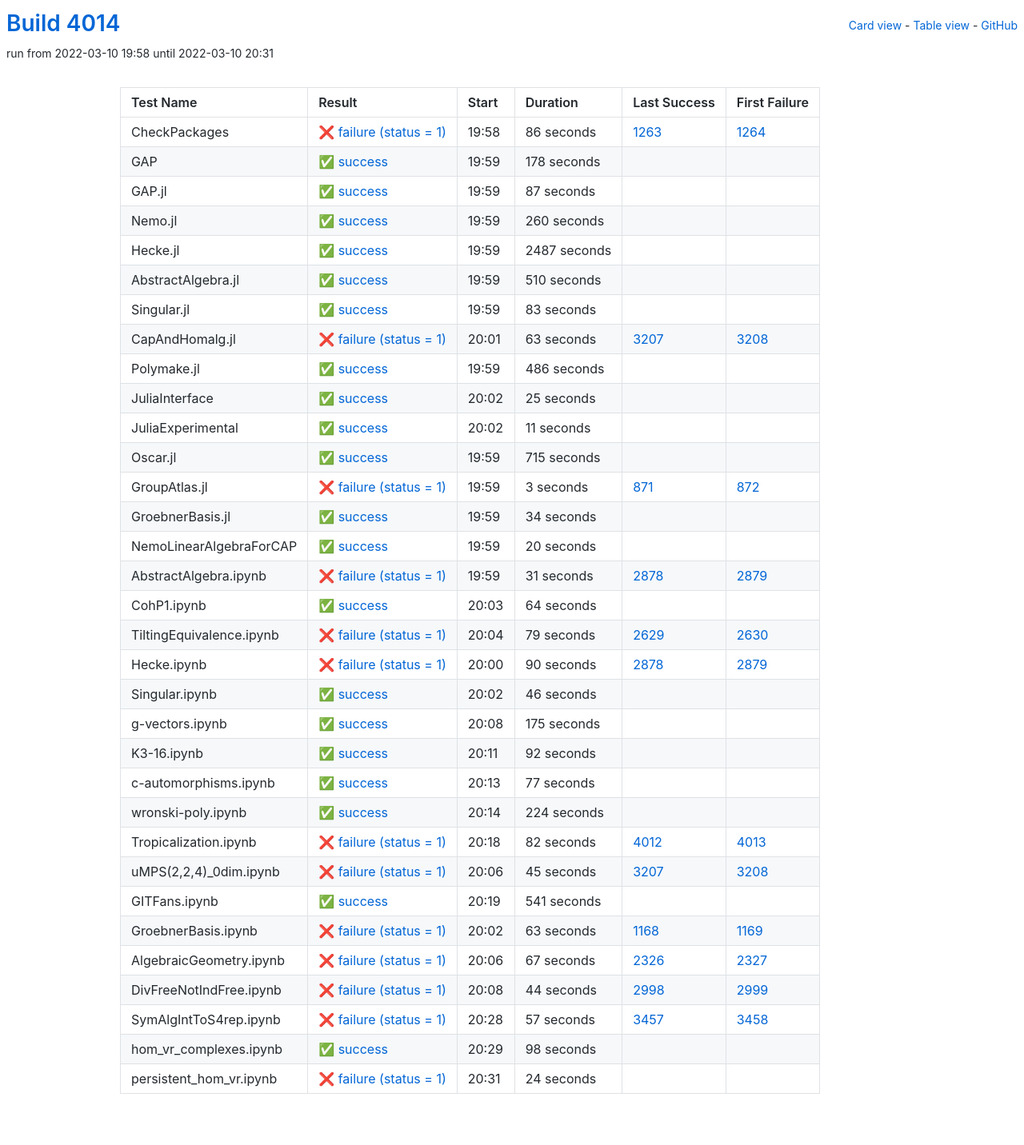
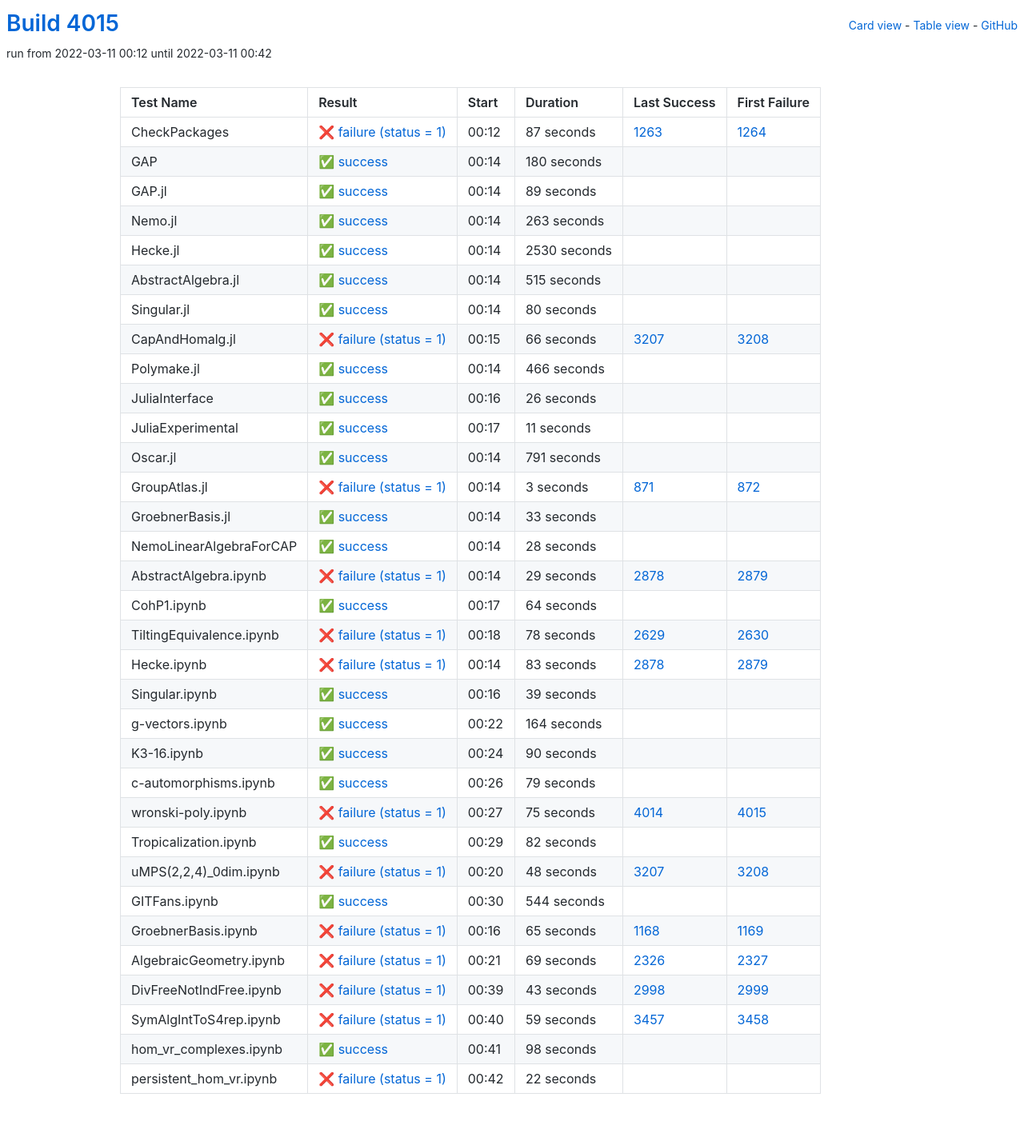
Before and after one commit to oscar-system/oscar-ci-status-stable, a Jekyll site: the page built from table.html, in a window 1280 px wide. Shown: the whole page at 80% size. Built offline with Jekyll 4.4.1, drawn with Linux system fonts in a browser that asks for light colours.

Commit message:
Build #4015

```diff
--- a/_data/ci.yml
+++ b/_data/ci.yml
@@ -1,6 +1,6 @@
 ---
-build: 4014
-build_url: https://oscarci.mathematik.uni-kl.de/job/oscar-stable/4014/
+build: 4015
+build_url: https://oscarci.mathematik.uni-kl.de/job/oscar-stable/4015/
 job: oscar-stable
 organization: oscar-system
 repo: oscar-ci-status-stable
@@ -8,128 +8,128 @@ repourl: https://github.com/oscar-system/oscar-ci-status-stable
 tests:
 - name: CheckPackages
   id: checkpackages
-  log: https://oscarci.mathematik.uni-kl.de/job/oscar-stable/4014/artifact/logs/build-4014/CheckPackages.log
-  start: 2022-03-10 19:58
+  log: https://oscarci.mathematik.uni-kl.de/job/oscar-stable/4015/artifact/logs/build-4015/CheckPackages.log
+  start: 2022-03-11 00:12
   success: false
   exitcode: 1
   status: failure
-  duration: 86
+  duration: 87
   last_success: 1263
   last_success_url: https://oscarci.mathematik.uni-kl.de/job/oscar-stable/1263/
   first_failure: 1264
   first_failure_url: https://oscarci.mathematik.uni-kl.de/job/oscar-stable/1264/
 - name: GAP
   id: gap
-  log: https://oscarci.mathematik.uni-kl.de/job/oscar-stable/4014/artifact/logs/build-4014/GAP.log
-  start: 2022-03-10 19:59
+  log: https://oscarci.mathematik.uni-kl.de/job/oscar-stable/4015/artifact/logs/build-4015/GAP.log
+  start: 2022-03-11 00:14
   success: true
   exitcode: 0
   status: success
-  duration: 178
+  duration: 180
   last_success: false
   last_success_url:
   first_failure: false
   first_failure_url:
 - name: GAP.jl
   id: gap-jl
-  log: https://oscarci.mathematik.uni-kl.de/job/oscar-stable/4014/artifact/logs/build-4014/GAP.jl.log
-  start: 2022-03-10 19:59
+  log: https://oscarci.mathematik.uni-kl.de/job/oscar-stable/4015/artifact/logs/build-4015/GAP.jl.log
+  start: 2022-03-11 00:14
   success: true
   exitcode: 0
   status: success
-  duration: 87
+  duration: 89
   last_success: false
   last_success_url:
   first_failure: false
   first_failure_url:
 - name: Nemo.jl
   id: nemo-jl
-  log: https://oscarci.mathematik.uni-kl.de/job/oscar-stable/4014/artifact/logs/build-4014/Nemo.jl.log
-  start: 2022-03-10 19:59
+  log: https://oscarci.mathematik.uni-kl.de/job/oscar-stable/4015/artifact/logs/build-4015/Nemo.jl.log
+  start: 2022-03-11 00:14
   success: true
   exitcode: 0
   status: success
-  duration: 260
+  duration: 263
   last_success: false
   last_success_url:
   first_failure: false
   first_failure_url:
 - name: Hecke.jl
   id: hecke-jl
-  log: https://oscarci.mathematik.uni-kl.de/job/oscar-stable/4014/artifact/logs/build-4014/Hecke.jl.log
-  start: 2022-03-10 19:59
+  log: https://oscarci.mathematik.uni-kl.de/job/oscar-stable/4015/artifact/logs/build-4015/Hecke.jl.log
+  start: 2022-03-11 00:14
   success: true
   exitcode: 0
   status: success
-  duration: 2487
+  duration: 2530
   last_success: false
   last_success_url:
   first_failure: false
   first_failure_url:
 - name: AbstractAlgebra.jl
   id: abstractalgebra-jl
-  log: https://oscarci.mathematik.uni-kl.de/job/oscar-stable/4014/artifact/logs/build-4014/AbstractAlgebra.jl.log
-  start: 2022-03-10 19:59
+  log: https://oscarci.mathematik.uni-kl.de/job/oscar-stable/4015/artifact/logs/build-4015/AbstractAlgebra.jl.log
+  start: 2022-03-11 00:14
   success: true
   exitcode: 0
   status: success
-  duration: 510
+  duration: 515
   last_success: false
   last_success_url:
   first_failure: false
   first_failure_url:
 - name: Singular.jl
   id: singular-jl
-  log: https://oscarci.mathematik.uni-kl.de/job/oscar-stable/4014/artifact/logs/build-4014/Singular.jl.log
-  start: 2022-03-10 19:59
+  log: https://oscarci.mathematik.uni-kl.de/job/oscar-stable/4015/artifact/logs/build-4015/Singular.jl.log
+  start: 2022-03-11 00:14
   success: true
   exitcode: 0
   status: success
-  duration: 83
+  duration: 80
   last_success: false
   last_success_url:
   first_failure: false
   first_failure_url:
 - name: CapAndHomalg.jl
   id: capandhomalg-jl
-  log: https://oscarci.mathematik.uni-kl.de/job/oscar-stable/4014/artifact/logs/build-4014/CapAndHomalg.jl.log
-  start: 2022-03-10 20:01
+  log: https://oscarci.mathematik.uni-kl.de/job/oscar-stable/4015/artifact/logs/build-4015/CapAndHomalg.jl.log
+  start: 2022-03-11 00:15
   success: false
   exitcode: 1
   status: failure
-  duration: 63
+  duration: 66
   last_success: 3207
   last_success_url: https://oscarci.mathematik.uni-kl.de/job/oscar-stable/3207/
   first_failure: 3208
   first_failure_url: https://oscarci.mathematik.uni-kl.de/job/oscar-stable/3208/
 - name: Polymake.jl
   id: polymake-jl
-  log: https://oscarci.mathematik.uni-kl.de/job/oscar-stable/4014/artifact/logs/build-4014/Polymake.jl.log
-  start: 2022-03-10 19:59
+  log: https://oscarci.mathematik.uni-kl.de/job/oscar-stable/4015/artifact/logs/build-4015/Polymake.jl.log
+  start: 2022-03-11 00:14
   success: true
   exitcode: 0
   status: success
-  duration: 486
+  duration: 466
   last_success: false
   last_success_url:
   first_failure: false
   first_failure_url:
 - name: JuliaInterface
   id: juliainterface
-  log: https://oscarci.mathematik.uni-kl.de/job/oscar-stable/4014/artifact/logs/build-4014/JuliaInterface.log
-  start: 2022-03-10 20:02
+  log: https://oscarci.mathematik.uni-kl.de/job/oscar-stable/4015/artifact/logs/build-4015/JuliaInterface.log
+  start: 2022-03-11 00:16
   success: true
   exitcode: 0
   status: success
-  duration: 25
+  duration: 26
   last_success: false
   last_success_url:
   first_failure: false
   first_failure_url:
 - name: JuliaExperimental
   id: juliaexperimental
-  log: https://oscarci.mathematik.uni-kl.de/job/oscar-stable/4014/artifact/logs/build-4014/JuliaExperimental.log
-  start: 2022-03-10 20:02
+  log: https://oscarci.mathematik.uni-kl.de/job/oscar-stable/4015/artifact/logs/build-4015/JuliaExperimental.log
+  start: 2022-03-11 00:17
   success: true
   exitcode: 0
   status: success
@@ -140,20 +140,20 @@ tests:
   first_failure_url:
 - name: Oscar.jl
   id: oscar-jl
-  log: https://oscarci.mathematik.uni-kl.de/job/oscar-stable/4014/artifact/logs/build-4014/Oscar.jl.log
-  start: 2022-03-10 19:59
+  log: https://oscarci.mathematik.uni-kl.de/job/oscar-stable/4015/artifact/logs/build-4015/Oscar.jl.log
+  start: 2022-03-11 00:14
   success: true
   exitcode: 0
   status: success
-  duration: 715
+  duration: 791
   last_success: false
   last_success_url:
   first_failure: false
   first_failure_url:
 - name: GroupAtlas.jl
   id: groupatlas-jl
-  log: https://oscarci.mathematik.uni-kl.de/job/oscar-stable/4014/artifact/logs/build-4014/GroupAtlas.jl.log
-  start: 2022-03-10 19:59
+  log: https://oscarci.mathematik.uni-kl.de/job/oscar-stable/4015/artifact/logs/build-4015/GroupAtlas.jl.log
+  start: 2022-03-11 00:14
   success: false
   exitcode: 1
   status: failure
@@ -164,44 +164,44 @@ tests:
   first_failure_url: https://oscarci.mathematik.uni-kl.de/job/oscar-stable/872/
 - name: GroebnerBasis.jl
   id: groebnerbasis-jl
-  log: https://oscarci.mathematik.uni-kl.de/job/oscar-stable/4014/artifact/logs/build-4014/GroebnerBasis.jl.log
-  start: 2022-03-10 19:59
+  log: https://oscarci.mathematik.uni-kl.de/job/oscar-stable/4015/artifact/logs/build-4015/GroebnerBasis.jl.log
+  start: 2022-03-11 00:14
   success: true
   exitcode: 0
   status: success
-  duration: 34
+  duration: 33
   last_success: false
   last_success_url:
   first_failure: false
   first_failure_url:
 - name: NemoLinearAlgebraForCAP
   id: nemolinearalgebraforcap
-  log: https://oscarci.mathematik.uni-kl.de/job/oscar-stable/4014/artifact/logs/build-4014/NemoLinearAlgebraForCAP.log
-  start: 2022-03-10 19:59
+  log: https://oscarci.mathematik.uni-kl.de/job/oscar-stable/4015/artifact/logs/build-4015/NemoLinearAlgebraForCAP.log
+  start: 2022-03-11 00:14
   success: true
   exitcode: 0
   status: success
-  duration: 20
+  duration: 28
   last_success: false
   last_success_url:
   first_failure: false
   first_failure_url:
 - name: AbstractAlgebra.ipynb
   id: abstractalgebra-ipynb
-  log: https://oscarci.mathematik.uni-kl.de/job/oscar-stable/4014/artifact/logs/build-4014/AbstractAlgebra.ipynb.log
-  start: 2022-03-10 19:59
+  log: https://oscarci.mathematik.uni-kl.de/job/oscar-stable/4015/artifact/logs/build-4015/AbstractAlgebra.ipynb.log
+  start: 2022-03-11 00:14
   success: false
   exitcode: 1
   status: failure
-  duration: 31
+  duration: 29
   last_success: 2878
   last_success_url: https://oscarci.mathematik.uni-kl.de/job/oscar-stable/2878/
   first_failure: 2879
   first_failure_url: https://oscarci.mathematik.uni-kl.de/job/oscar-stable/2879/
 - name: CohP1.ipynb
   id: cohp1-ipynb
-  log: https://oscarci.mathematik.uni-kl.de/job/oscar-stable/4014/artifact/logs/build-4014/CohP1.ipynb.log
-  start: 2022-03-10 20:03
+  log: https://oscarci.mathematik.uni-kl.de/job/oscar-stable/4015/artifact/logs/build-4015/CohP1.ipynb.log
+  start: 2022-03-11 00:17
   success: true
   exitcode: 0
   status: success
@@ -212,176 +212,176 @@ tests:
   first_failure_url:
 - name: TiltingEquivalence.ipynb
   id: tiltingequivalence-ipynb
-  log: https://oscarci.mathematik.uni-kl.de/job/oscar-stable/4014/artifact/logs/build-4014/TiltingEquivalence.ipynb.log
-  start: 2022-03-10 20:04
+  log: https://oscarci.mathematik.uni-kl.de/job/oscar-stable/4015/artifact/logs/build-4015/TiltingEquivalence.ipynb.log
+  start: 2022-03-11 00:18
   success: false
   exitcode: 1
   status: failure
-  duration: 79
+  duration: 78
   last_success: 2629
   last_success_url: https://oscarci.mathematik.uni-kl.de/job/oscar-stable/2629/
   first_failure: 2630
   first_failure_url: https://oscarci.mathematik.uni-kl.de/job/oscar-stable/2630/
 - name: Hecke.ipynb
   id: hecke-ipynb
-  log: https://oscarci.mathematik.uni-kl.de/job/oscar-stable/4014/artifact/logs/build-4014/Hecke.ipynb.log
-  start: 2022-03-10 20:00
+  log: https://oscarci.mathematik.uni-kl.de/job/oscar-stable/4015/artifact/logs/build-4015/Hecke.ipynb.log
+  start: 2022-03-11 00:14
   success: false
   exitcode: 1
   status: failure
-  duration: 90
+  duration: 83
   last_success: 2878
   last_success_url: https://oscarci.mathematik.uni-kl.de/job/oscar-stable/2878/
   first_failure: 2879
   first_failure_url: https://oscarci.mathematik.uni-kl.de/job/oscar-stable/2879/
 - name: Singular.ipynb
   id: singular-ipynb
-  log: https://oscarci.mathematik.uni-kl.de/job/oscar-stable/4014/artifact/logs/build-4014/Singular.ipynb.log
-  start: 2022-03-10 20:02
+  log: https://oscarci.mathematik.uni-kl.de/job/oscar-stable/4015/artifact/logs/build-4015/Singular.ipynb.log
+  start: 2022-03-11 00:16
   success: true
   exitcode: 0
   status: success
-  duration: 46
+  duration: 39
   last_success: false
   last_success_url:
   first_failure: false
   first_failure_url:
 - name: g-vectors.ipynb
   id: g-vectors-ipynb
-  log: https://oscarci.mathematik.uni-kl.de/job/oscar-stable/4014/artifact/logs/build-4014/g-vectors.ipynb.log
-  start: 2022-03-10 20:08
+  log: https://oscarci.mathematik.uni-kl.de/job/oscar-stable/4015/artifact/logs/build-4015/g-vectors.ipynb.log
+  start: 2022-03-11 00:22
   success: true
   exitcode: 0
   status: success
-  duration: 175
+  duration: 164
   last_success: false
   last_success_url:
   first_failure: false
   first_failure_url:
 - name: K3-16.ipynb
   id: k3-16-ipynb
-  log: https://oscarci.mathematik.uni-kl.de/job/oscar-stable/4014/artifact/logs/build-4014/K3-16.ipynb.log
-  start: 2022-03-10 20:11
+  log: https://oscarci.mathematik.uni-kl.de/job/oscar-stable/4015/artifact/logs/build-4015/K3-16.ipynb.log
+  start: 2022-03-11 00:24
   success: true
   exitcode: 0
   status: success
-  duration: 92
+  duration: 90
   last_success: false
   last_success_url:
   first_failure: false
   first_failure_url:
 - name: c-automorphisms.ipynb
   id: c-automorphisms-ipynb
-  log: https://oscarci.mathematik.uni-kl.de/job/oscar-stable/4014/artifact/logs/build-4014/c-automorphisms.ipynb.log
-  start: 2022-03-10 20:13
+  log: https://oscarci.mathematik.uni-kl.de/job/oscar-stable/4015/artifact/logs/build-4015/c-automorphisms.ipynb.log
+  start: 2022-03-11 00:26
   success: true
   exitcode: 0
   status: success
-  duration: 77
+  duration: 79
   last_success: false
   last_success_url:
   first_failure: false
   first_failure_url:
 - name: wronski-poly.ipynb
   id: wronski-poly-ipynb
-  log: https://oscarci.mathematik.uni-kl.de/job/oscar-stable/4014/artifact/logs/build-4014/wronski-poly.ipynb.log
-  start: 2022-03-10 20:14
+  log: https://oscarci.mathematik.uni-kl.de/job/oscar-stable/4015/artifact/logs/build-4015/wronski-poly.ipynb.log
+  start: 2022-03-11 00:27
+  success: false
+  exitcode: 1
+  status: failure
+  duration: 75
+  last_success: 4014
+  last_success_url: https://oscarci.mathematik.uni-kl.de/job/oscar-stable/4014/
+  first_failure: 4015
+  first_failure_url: https://oscarci.mathematik.uni-kl.de/job/oscar-stable/4015/
+- name: Tropicalization.ipynb
+  id: tropicalization-ipynb
+  log: https://oscarci.mathematik.uni-kl.de/job/oscar-stable/4015/artifact/logs/build-4015/Tropicalization.ipynb.log
+  start: 2022-03-11 00:29
   success: true
   exitcode: 0
   status: success
-  duration: 224
+  duration: 82
   last_success: false
   last_success_url:
   first_failure: false
   first_failure_url:
-- name: Tropicalization.ipynb
-  id: tropicalization-ipynb
-  log: https://oscarci.mathematik.uni-kl.de/job/oscar-stable/4014/artifact/logs/build-4014/Tropicalization.ipynb.log
-  start: 2022-03-10 20:18
+- name: uMPS(2,2,4)_0dim.ipynb
+  id: umps-2-2-4-0dim-ipynb
+  log: https://oscarci.mathematik.uni-kl.de/job/oscar-stable/4015/artifact/logs/build-4015/uMPS-2-2-4-_0dim.ipynb.log
+  start: 2022-03-11 00:20
   success: false
   exitcode: 1
   status: failure
-  duration: 82
-  last_success: 4012
-  last_success_url: https://oscarci.mathematik.uni-kl.de/job/oscar-stable/4012/
-  first_failure: 4013
-  first_failure_url: https://oscarci.mathematik.uni-kl.de/job/oscar-stable/4013/
-- name: uMPS(2,2,4)_0dim.ipynb
-  id: umps-2-2-4-0dim-ipynb
-  log: https://oscarci.mathematik.uni-kl.de/job/oscar-stable/4014/artifact/logs/build-4014/uMPS-2-2-4-_0dim.ipynb.log
-  start: 2022-03-10 20:06
-  success: false
-  exitcode: 1
-  status: failure
-  duration: 45
+  duration: 48
   last_success: 3207
   last_success_url: https://oscarci.mathematik.uni-kl.de/job/oscar-stable/3207/
   first_failure: 3208
   first_failure_url: https://oscarci.mathematik.uni-kl.de/job/oscar-stable/3208/
 - name: GITFans.ipynb
   id: gitfans-ipynb
-  log: https://oscarci.mathematik.uni-kl.de/job/oscar-stable/4014/artifact/logs/build-4014/GITFans.ipynb.log
-  start: 2022-03-10 20:19
+  log: https://oscarci.mathematik.uni-kl.de/job/oscar-stable/4015/artifact/logs/build-4015/GITFans.ipynb.log
+  start: 2022-03-11 00:30
   success: true
   exitcode: 0
   status: success
-  duration: 541
+  duration: 544
   last_success: false
   last_success_url:
   first_failure: false
   first_failure_url:
 - name: GroebnerBasis.ipynb
   id: groebnerbasis-ipynb
-  log: https://oscarci.mathematik.uni-kl.de/job/oscar-stable/4014/artifact/logs/build-4014/GroebnerBasis.ipynb.log
-  start: 2022-03-10 20:02
+  log: https://oscarci.mathematik.uni-kl.de/job/oscar-stable/4015/artifact/logs/build-4015/GroebnerBasis.ipynb.log
+  start: 2022-03-11 00:16
   success: false
   exitcode: 1
   status: failure
-  duration: 63
+  duration: 65
   last_success: 1168
   last_success_url: https://oscarci.mathematik.uni-kl.de/job/oscar-stable/1168/
   first_failure: 1169
   first_failure_url: https://oscarci.mathematik.uni-kl.de/job/oscar-stable/1169/
 - name: AlgebraicGeometry.ipynb
   id: algebraicgeometry-ipynb
-  log: https://oscarci.mathematik.uni-kl.de/job/oscar-stable/4014/artifact/logs/build-4014/AlgebraicGeometry.ipynb.log
-  start: 2022-03-10 20:06
+  log: https://oscarci.mathematik.uni-kl.de/job/oscar-stable/4015/artifact/logs/build-4015/AlgebraicGeometry.ipynb.log
+  start: 2022-03-11 00:21
   success: false
   exitcode: 1
   status: failure
-  duration: 67
+  duration: 69
   last_success: 2326
   last_success_url: https://oscarci.mathematik.uni-kl.de/job/oscar-stable/2326/
   first_failure: 2327
   first_failure_url: https://oscarci.mathematik.uni-kl.de/job/oscar-stable/2327/
 - name: DivFreeNotIndFree.ipynb
   id: divfreenotindfree-ipynb
-  log: https://oscarci.mathematik.uni-kl.de/job/oscar-stable/4014/artifact/logs/build-4014/DivFreeNotIndFree.ipynb.log
-  start: 2022-03-10 20:08
+  log: https://oscarci.mathematik.uni-kl.de/job/oscar-stable/4015/artifact/logs/build-4015/DivFreeNotIndFree.ipynb.log
+  start: 2022-03-11 00:39
   success: false
   exitcode: 1
   status: failure
-  duration: 44
+  duration: 43
   last_success: 2998
   last_success_url: https://oscarci.mathematik.uni-kl.de/job/oscar-stable/2998/
   first_failure: 2999
   first_failure_url: https://oscarci.mathematik.uni-kl.de/job/oscar-stable/2999/
 - name: SymAlgIntToS4rep.ipynb
   id: symalginttos4rep-ipynb
-  log: https://oscarci.mathematik.uni-kl.de/job/oscar-stable/4014/artifact/logs/build-4014/SymAlgIntToS4rep.ipynb.log
-  start: 2022-03-10 20:28
+  log: https://oscarci.mathematik.uni-kl.de/job/oscar-stable/4015/artifact/logs/build-4015/SymAlgIntToS4rep.ipynb.log
+  start: 2022-03-11 00:40
   success: false
   exitcode: 1
   status: failure
-  duration: 57
+  duration: 59
   last_success: 3457
   last_success_url: https://oscarci.mathematik.uni-kl.de/job/oscar-stable/3457/
   first_failure: 3458
   first_failure_url: https://oscarci.mathematik.uni-kl.de/job/oscar-stable/3458/
 - name: hom_vr_complexes.ipynb
   id: hom-vr-complexes-ipynb
-  log: https://oscarci.mathematik.uni-kl.de/job/oscar-stable/4014/artifact/logs/build-4014/hom_vr_complexes.ipynb.log
-  start: 2022-03-10 20:29
+  log: https://oscarci.mathematik.uni-kl.de/job/oscar-stable/4015/artifact/logs/build-4015/hom_vr_complexes.ipynb.log
+  start: 2022-03-11 00:41
   success: true
   exitcode: 0
   status: success
@@ -392,12 +392,12 @@ tests:
   first_failure_url:
 - name: persistent_hom_vr.ipynb
   id: persistent-hom-vr-ipynb
-  log: https://oscarci.mathematik.uni-kl.de/job/oscar-stable/4014/artifact/logs/build-4014/persistent_hom_vr.ipynb.log
-  start: 2022-03-10 20:31
+  log: https://oscarci.mathematik.uni-kl.de/job/oscar-stable/4015/artifact/logs/build-4015/persistent_hom_vr.ipynb.log
+  start: 2022-03-11 00:42
   success: false
   exitcode: 1
   status: failure
-  duration: 24
+  duration: 22
   last_success: false
   last_success_url:
   first_failure: false
```
Also changed, not shown: README.md.
